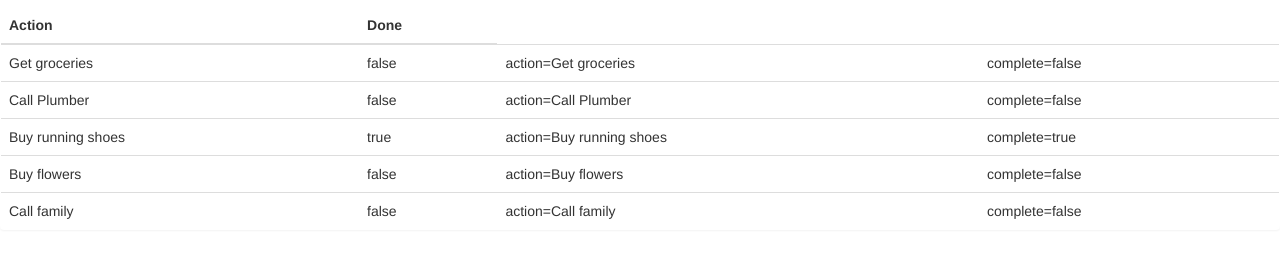
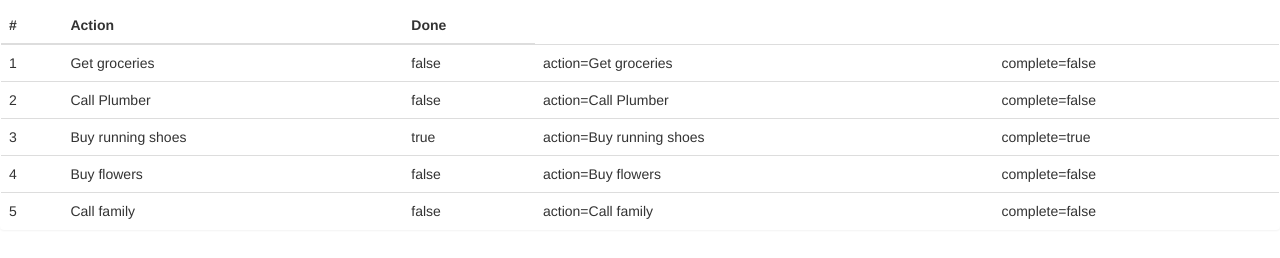
Before and after one commit to chisun-joung/proangular, a website: page angularjs/directives.html in a window 1280 px wide. Shown: the part 50-308 px from the top of the page. Drawn offline with nearby package versions, Linux system fonts and the light colour scheme.

Commit message:
working with the built-in variables

```diff
--- a/angularjs/directives.html
+++ b/angularjs/directives.html
@@ -24,12 +24,14 @@
             <table class="table">
                 <thead>
                     <tr>
+                        <th>#</th>
                         <th>Action</th>
                         <th>Done</th>
                     </tr>
                 </thead>
                 <tbody>
                     <tr ng-repeat="item in todos">
+                        <td>{{$index + 1}}</td>
                         <td ng-repeat="prop in item">{{prop}}</td>
                         <td ng-repeat="(key, value) in item">
                             {{key}}={{value}}
```
